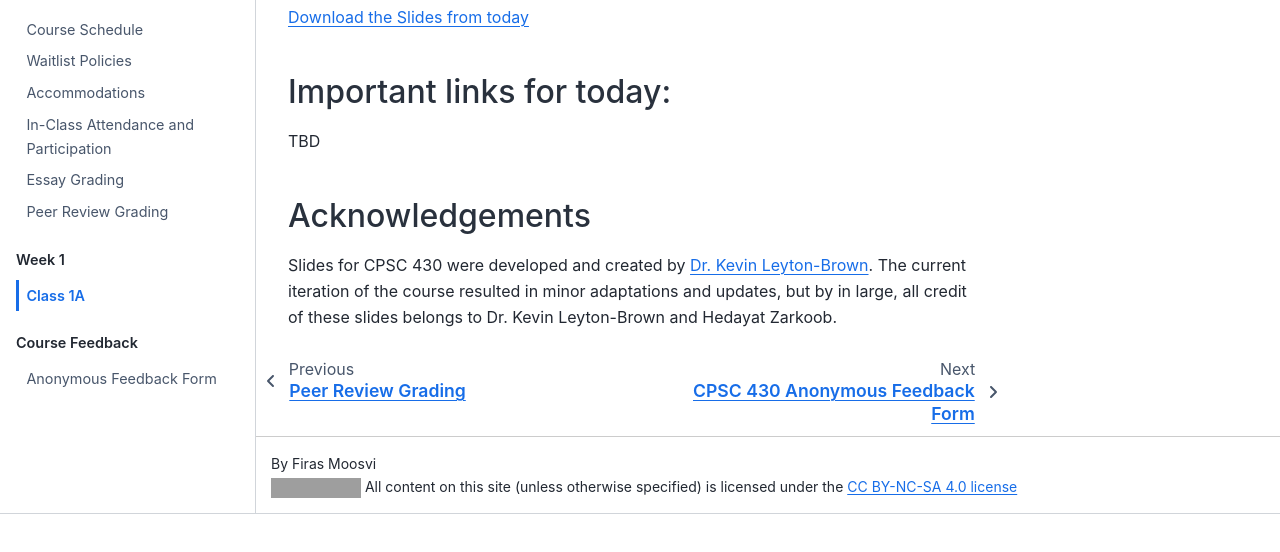
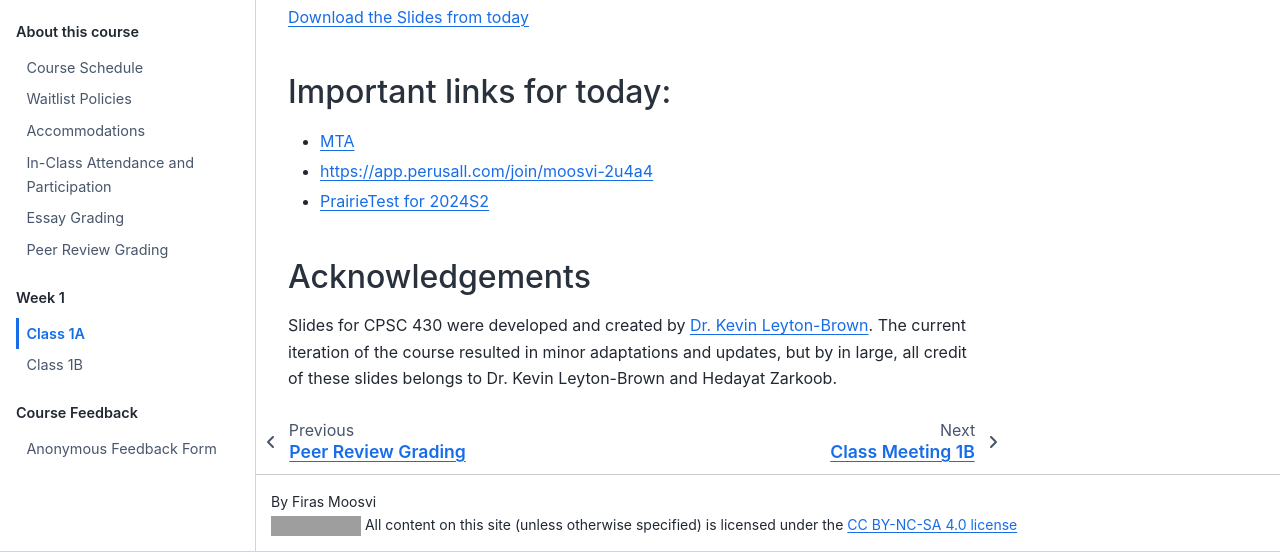
Before and after one commit to UBC-CS/cpsc430, a Jupyter Book: the page built from notes/week01/class1A.md, in a window 1280 px wide and 900 px high, scrolled down 693 px, cut to the strip 348-900 px from the top of the window. Built offline with Jupyter Book 1.0.4 settings and Sphinx 7.4.7 and the Sphinx Book theme 1.1.4, drawn with Linux system fonts in a browser that asks for light colours; before the commit the page ends 1555 px from its top, so only the background shows below that; grey boxes are pictures that could not be loaded.

Commit message:
update class 1B

```diff
--- a/_toc.yml
+++ b/_toc.yml
@@ -16,8 +16,8 @@ parts:
   chapters:
     - file: notes/week01/class1A
       title: Class 1A
-#     - file: notes/week01/class1B
-#       title: Class 1B
+    - file: notes/week01/class1B
+      title: Class 1B
 #     - file: notes/week01/class1C
 #       title: Class 1C
 # - caption: Week 2
--- a/notes/week01/class1A.md
+++ b/notes/week01/class1A.md
@@ -18,7 +18,9 @@ We will leave the website open even after the course is over for a reasonable nu
 
 ## Important links for today:
 
-TBD
+- [MTA](https://mta.students.cs.ubc.ca)
+- {{ PERUSALL_ENROL }}
+- [PrairieTest for 2024S2](https://ca.prairietest.com/pt/student/course/1492/enroll/218332326808)
 
 ## Acknowledgements
 
```
